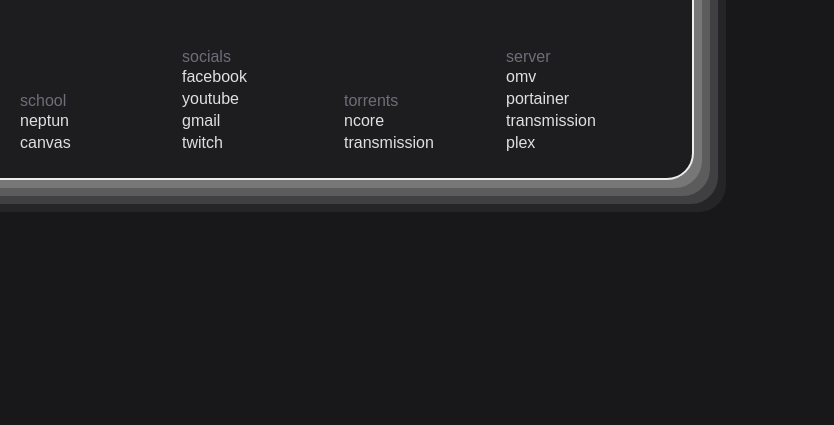
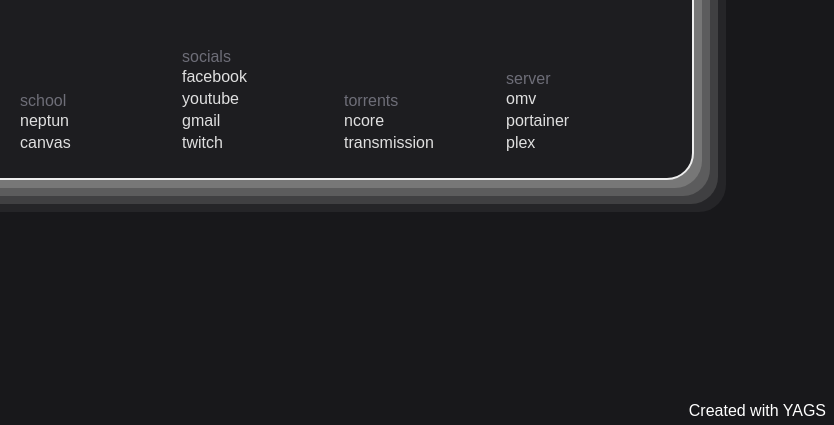
Before and after one commit to bakomate2/startpage, a plain HTML site: page index.html in a window 1280 px wide. Shown: the part 372-797 px from the top of the page, 446-1280 px from the left. Drawn offline with Linux system fonts and the light colour scheme.

Commit message:
changed links

```diff
--- a/index.html
+++ b/index.html
@@ -23,6 +23,7 @@
         </div>
       </main>
     </div>
+    <a id="yags-link" href="https://prettycoffee.github.io/yet-another-generic-startpage/">Created with YAGS</a>
   </body>
   <script type="text/javascript" src="./scripts.js"></script>
 </html>
--- a/scripts.js
+++ b/scripts.js
@@ -48,7 +48,7 @@ searchButton.onclick = search
  * inject bookmarks into html
  */
 
-const bookmarks = [{"id":"fbkYedhhh7IxNpJk","label":"school","bookmarks":[{"id":"BJx1xLiHipaitf1x","label":"neptun","url":"https://neptun.elte.hu"},{"id":"raGUrzF2IxxgaN8G","label":"canvas","url":"https://canvas.elte.hu/belepes/"}]},{"id":"48io5kY6yZpj4wvE","label":"socials","bookmarks":[{"id":"7DmILhp9zPdbwbHz","label":"facebook","url":"https://www.facebook.com"},{"id":"O4RIADB7XjUwb9AR","label":"youtube","url":"https://www.youtube.com"},{"id":"RGsyBiEUptQdcpvx","label":"gmail","url":"https://mail.google.com/mail/u/0/#inbox"},{"id":"oVO2oqezMXXgyJdI","label":"twitch","url":"https://www.twitch.tv"}]},{"id":"T9kwLE0lgzoer035","label":"torrents","bookmarks":[{"id":"p3DEX6YVrdKJsiBu","label":"ncore","url":"https://ncore.pro"},{"id":"7WZpK281SzwjEgx8","label":"transmission","url":"http://192.168.0.82:9091/"}]},{"id":"bToJixWTOhV7jROK","label":"server","bookmarks":[{"id":"5HdPkNXfObXQkvdS","label":"omv","url":"http://192.168.0.82:90/"},{"id":"d8qrmdKWS7OzDwBo","label":"portainer","url":"http://192.168.0.82:9000/"},{"id":"yidmQPSet4OvtH64","label":"transmission","url":"http://192.168.0.82:9091/"},{"id":"Li7xhEFT4qW2AbyJ","label":"plex","url":"http://192.168.0.82:32400/"}]}]
+const bookmarks = [{"id":"fbkYedhhh7IxNpJk","label":"school","bookmarks":[{"id":"BJx1xLiHipaitf1x","label":"neptun","url":"https://neptun.elte.hu"},{"id":"raGUrzF2IxxgaN8G","label":"canvas","url":"https://canvas.elte.hu/belepes/"}]},{"id":"48io5kY6yZpj4wvE","label":"socials","bookmarks":[{"id":"7DmILhp9zPdbwbHz","label":"facebook","url":"https://www.facebook.com"},{"id":"O4RIADB7XjUwb9AR","label":"youtube","url":"https://www.youtube.com"},{"id":"RGsyBiEUptQdcpvx","label":"gmail","url":"https://mail.google.com/mail/u/0/#inbox"},{"id":"oVO2oqezMXXgyJdI","label":"twitch","url":"https://www.twitch.tv"}]},{"id":"T9kwLE0lgzoer035","label":"torrents","bookmarks":[{"id":"p3DEX6YVrdKJsiBu","label":"ncore","url":"https://ncore.pro"},{"id":"7WZpK281SzwjEgx8","label":"transmission","url":"http://192.168.0.82:9091/"}]},{"id":"bToJixWTOhV7jROK","label":"server","bookmarks":[{"id":"5HdPkNXfObXQkvdS","label":"omv","url":"http://192.168.0.82:90/"},{"id":"d8qrmdKWS7OzDwBo","label":"portainer","url":"http://192.168.0.82:9000/"},{"id":"Li7xhEFT4qW2AbyJ","label":"plex","url":"http://192.168.0.82:32400/"}]}]
 
 const createGroupContainer = () => {
   const container = document.createElement("div")
```
